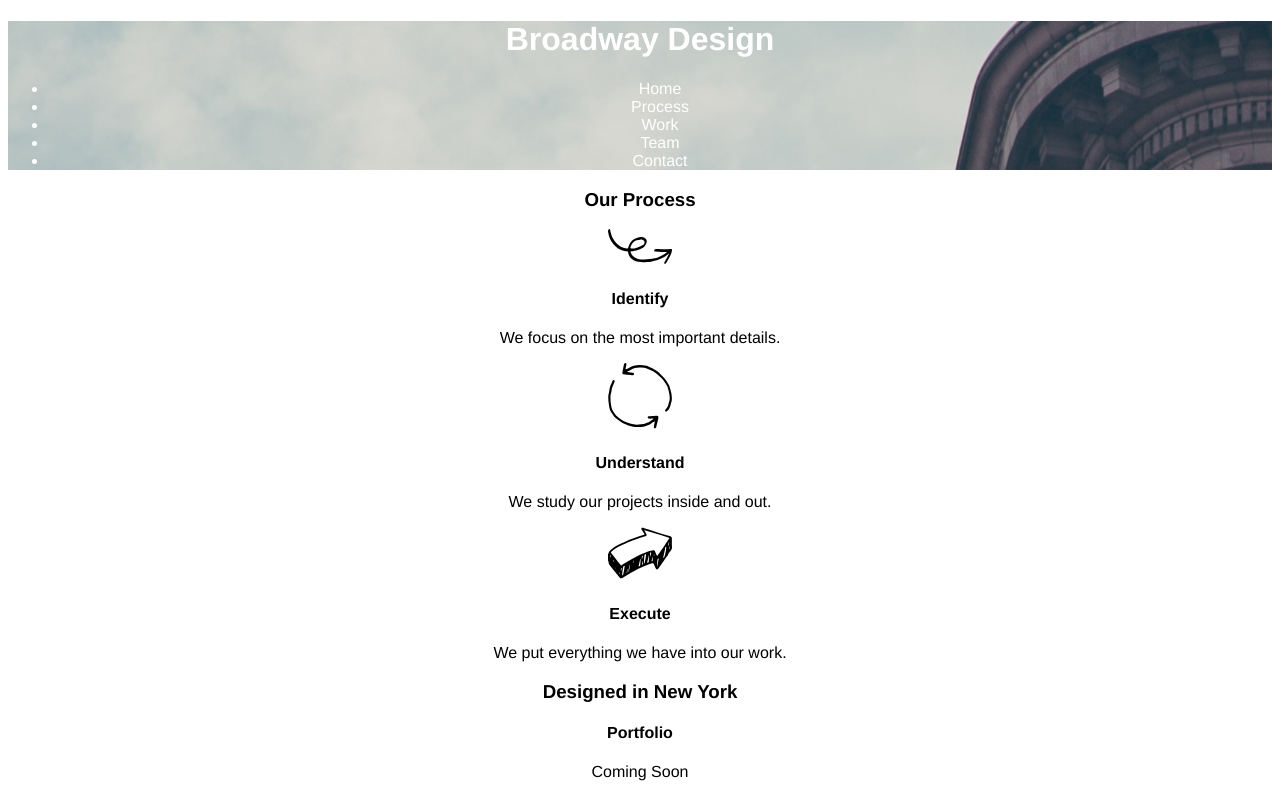
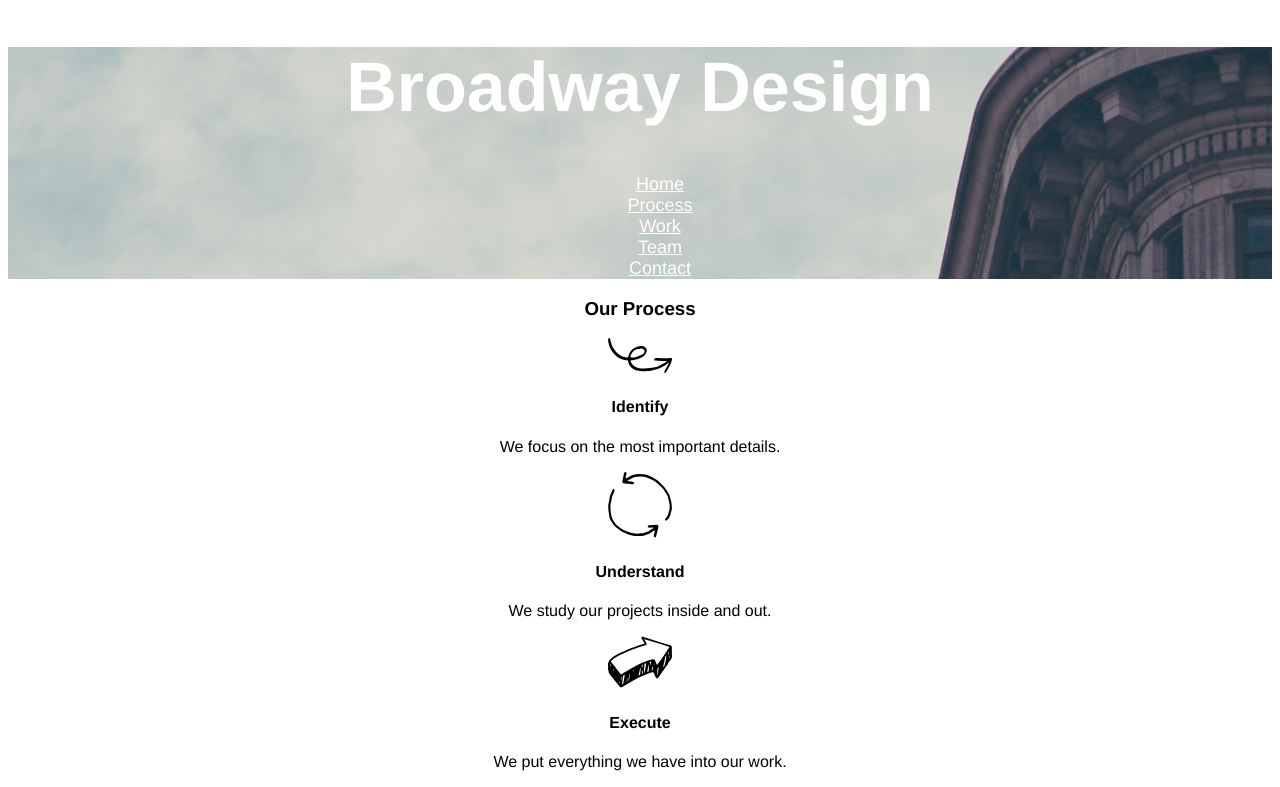
Before and after one commit to GlennVockings/broadway, a plain HTML site: page index.html in a window 1280 px wide. Shown: the top 787 px of the page. Drawn offline with Linux system fonts and the light colour scheme.

Commit message:
added more style

```diff
--- a/index.html
+++ b/index.html
@@ -12,11 +12,11 @@
   <h1>Broadway Design</h1>
 
   <ul>
-   <li>Home</li>
-   <li>Process</li>
-   <li>Work</li>
-   <li>Team</li>
-   <li>Contact</li>
+   <li><a href="https://vosmash.github.io/broadway/">Home</a></li>
+   <li><a href="https://vosmash.github.io/broadway/">Process</a></li>
+   <li><a href="https://vosmash.github.io/broadway/">Work</a></li>
+   <li><a href="https://vosmash.github.io/broadway/">Team</a></li>
+   <li><a href="https://vosmash.github.io/broadway/">Contact</a></li>
   </ul>
 </div>
 <!-- Process -->
--- a/resources/css/style.css
+++ b/resources/css/style.css
@@ -7,3 +7,17 @@ div {
   background-image: url(../images/building.png);
   color: white;
 }
+
+ul {
+  list-style-type: none;
+}
+
+a {
+  color: white;
+  font-size: 18px;
+}
+
+h1 {
+  font-size: 70px;
+  font-weight: bold;
+}
```
